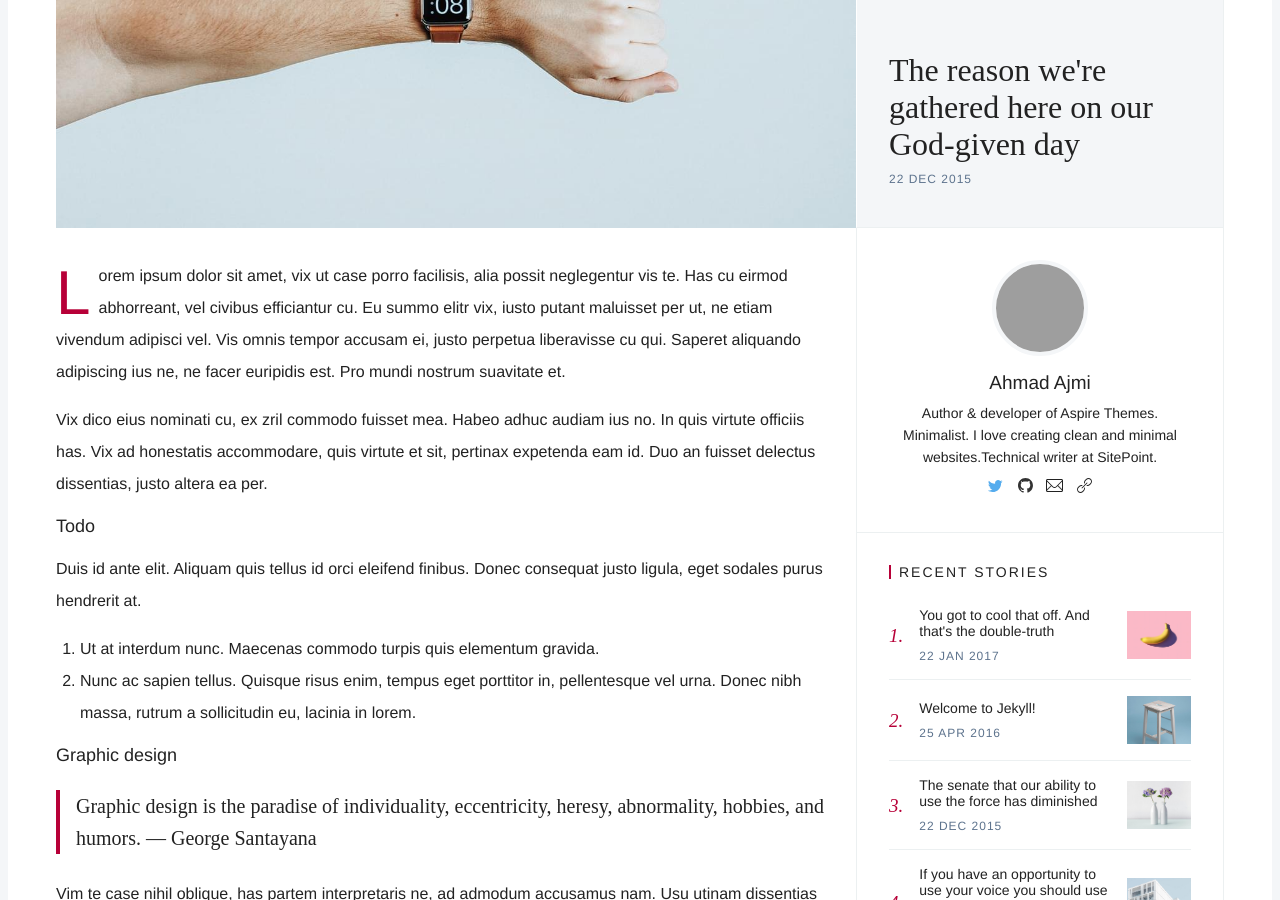
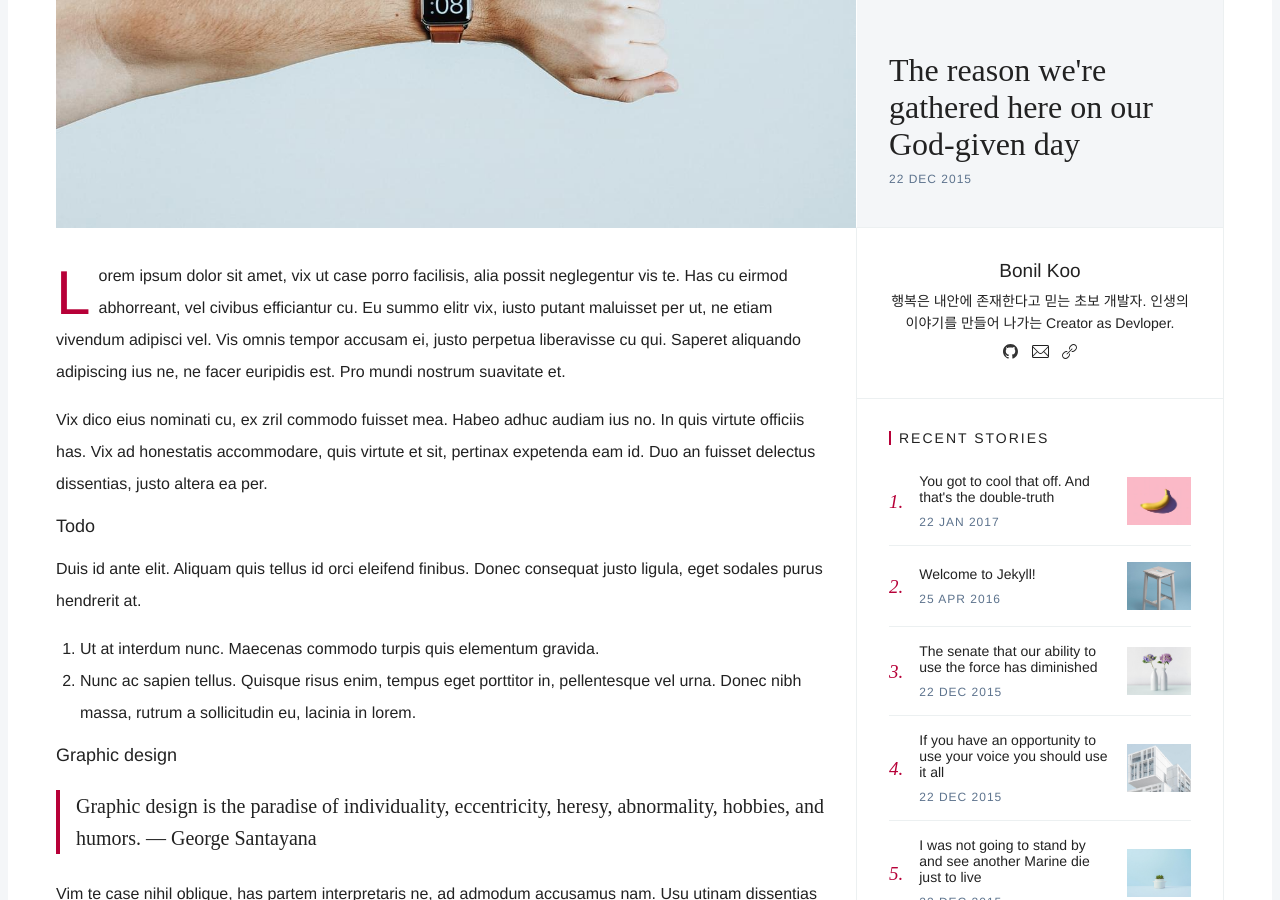
Before and after one commit to Bik00/bik00.github.io, a Jekyll site: the page built from _posts/2015-12-22-the-reason-were-gathered-here-on-our-god-given-day.md, in a window 1280 px wide and 900 px high, scrolled down 454 px. Built offline with Jekyll 4.4.1, drawn with Linux system fonts in a browser that asks for light colours; some web fonts are replaced; grey boxes are pictures that could not be loaded.

Commit message:
2차 커스터마이즈

```diff
--- a/_config.yml
+++ b/_config.yml
@@ -50,10 +50,10 @@ defaults:
 # Authors
 authors:
   ahmad:
-    name:     Ahmad Ajmi
-    bio:      Author & developer of Aspire Themes. Minimalist. I love creating clean and minimal websites.Technical writer at SitePoint.
-    gravatar: https://s.gravatar.com/avatar/f83141edd9e6339e678648596a403fd5?s=150
-    email:    info@aspirethemes.com
-    website:  http://aspirethemes.com
-    github:   https://github.com/aspirethemes
-    twitter:  https://twitter.com/aspirethemes
+    name:     Bonil Koo
+    bio:      행복은 내안에 존재한다고 믿는 초보 개발자. 인생의 이야기를 만들어 나가는 Creator as Devloper.
+    gravatar: # 블로그 프로필 사진? 링그를 건다.
+    email:    bikoo3002@naver.com
+    website:  https://bik00.github.io
+    github:   https://github.com/Bik00
+    twitter:  # 트위터 주소
```
